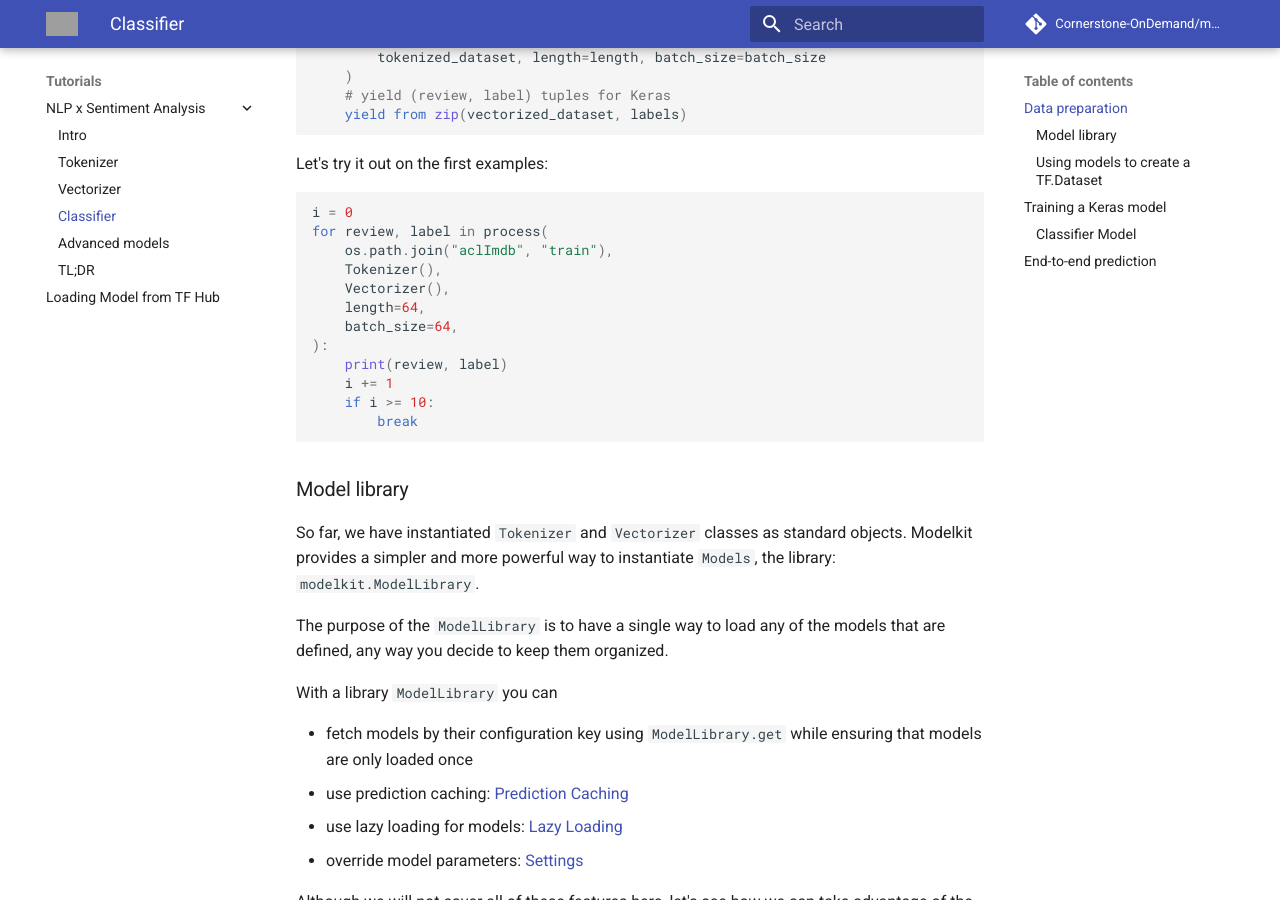
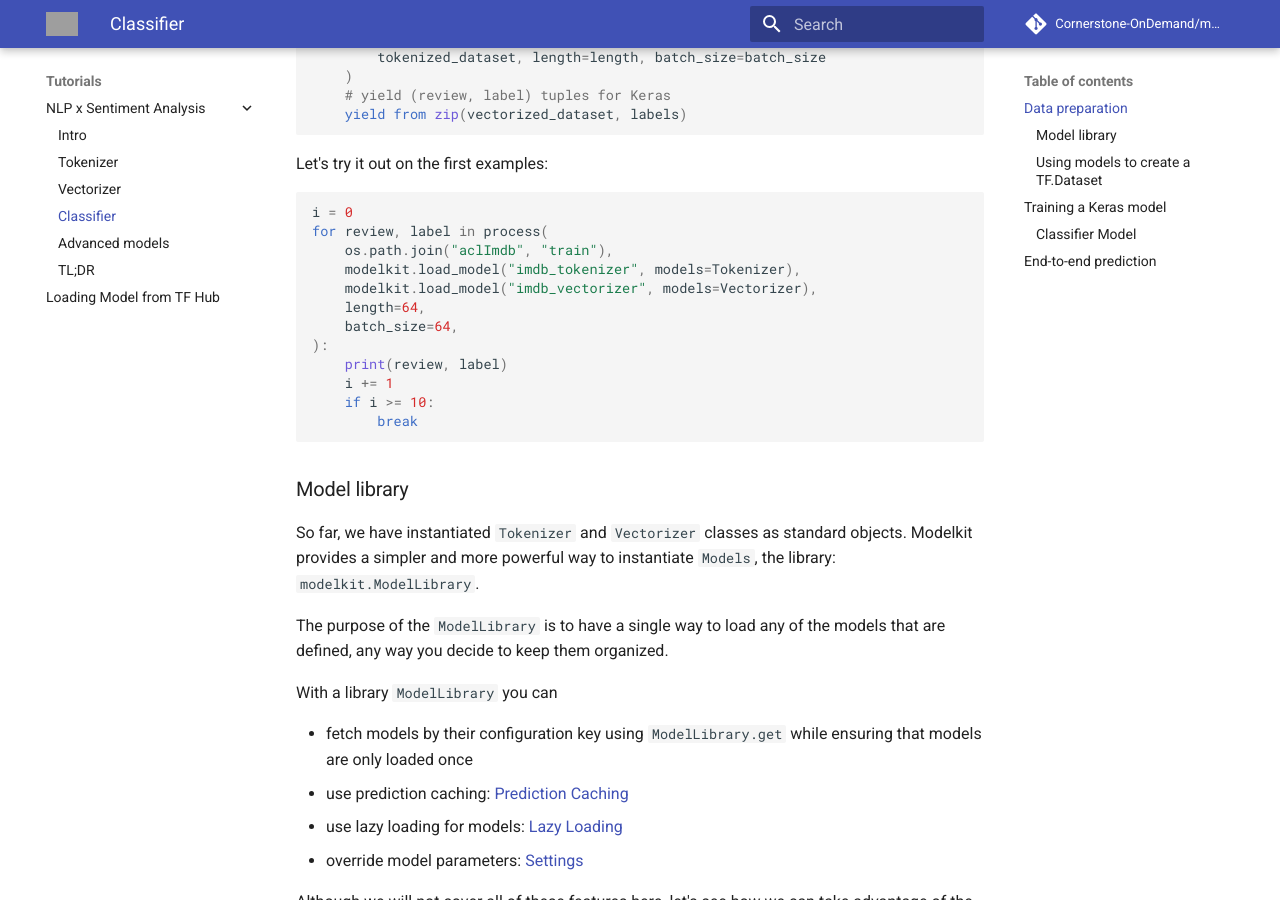
Before and after one commit to Cornerstone-OnDemand/modelkit, an MkDocs documentation site: the page built from docs/examples/nlp_sentiment/classifier.md, in a window 1280 px wide and 900 px high, scrolled down 1353 px. Built offline with MkDocs 1.6.1 and Material for MkDocs 9.7.7, drawn with Linux system fonts in a browser that asks for light colours; comment, search, counter and statistics services are not loaded; grey boxes are pictures that could not be loaded.

Commit message:
fix doc deprecated model instantiation

```diff
--- a/docs/examples/nlp_sentiment/classifier.md
+++ b/docs/examples/nlp_sentiment/classifier.md
@@ -65,8 +65,8 @@ Let's try it out on the first examples:
 i = 0
 for review, label in process(
     os.path.join("aclImdb", "train"),
-    Tokenizer(),
-    Vectorizer(),
+    modelkit.load_model("imdb_tokenizer", models=Tokenizer),
+    modelkit.load_model("imdb_vectorizer", models=Vectorizer),
     length=64,
     batch_size=64,
 ):
```
